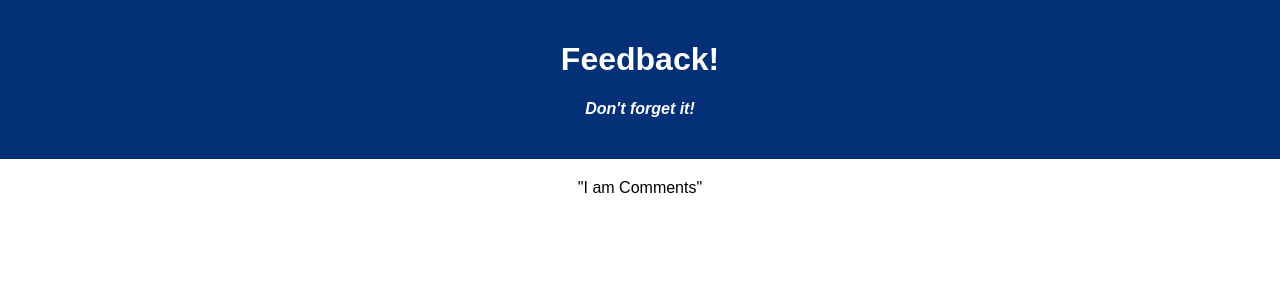
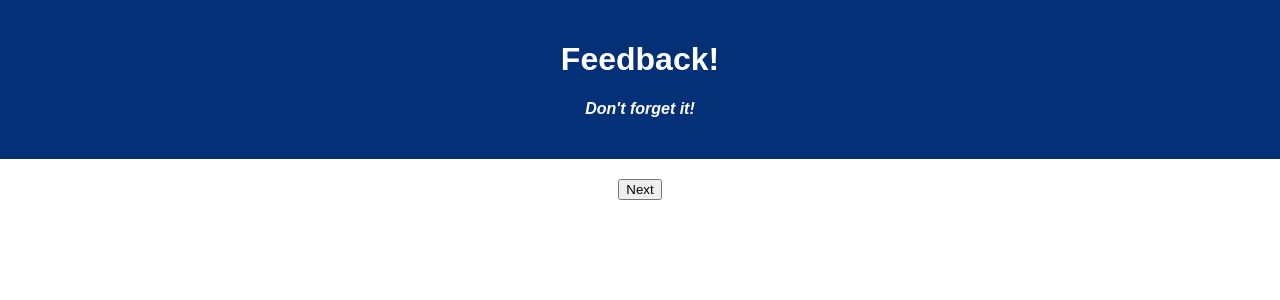
Before and after one commit to frankielo/weekend-redux-feedback, a React (Create React App) app: page /comments in a window 1280 px wide. Shown: the top 300 px of the page. Built offline with nearby package versions, Linux system fonts and the light colour scheme.

Commit message:
added buttons for each of the webpages and each webpage will now navigate to destination

```diff
--- a/src/components/Comments/Comments.jsx
+++ b/src/components/Comments/Comments.jsx
@@ -1,9 +1,17 @@
 import React from 'react'
+import {useNavigate} from 'react-router-dom'
 
 const Comments = () => {
+    // ready to use useNavigate, useNavigate setup
+    const navigate = useNavigate()
+     // click handler button function will navigate to its destination
+    const onClickHandler = () => {
+        navigate("/review")
+    }
+
     return (
         <div>
-            "I am Comments"
+            <button onClick={onClickHandler}>Next</button>
         </div>
     )
 }
--- a/src/components/Feeling/Feeling.jsx
+++ b/src/components/Feeling/Feeling.jsx
@@ -1,9 +1,17 @@
 import React from 'react'
+import {useNavigate} from 'react-router-dom'
 
 const Feeling = () => {
+    // ready to use useNavigate, useNavigate setup
+    const navigate = useNavigate()
+     // click handler button function will navigate to its destination
+    const onClickHandler = () => {
+        navigate("/understanding")
+    }
+
     return (
         <div>
-            "I am Feeling"
+            <button onClick={onClickHandler}>Next</button>
         </div>
     )
 }
--- a/src/components/Review/Review.jsx
+++ b/src/components/Review/Review.jsx
@@ -1,9 +1,17 @@
 import React from 'react'
+import {useNavigate} from 'react-router-dom'
 
 const Review = () => {
+    // ready to use useNavigate, useNavigate setup
+    const navigate = useNavigate()
+    // click handler button function will navigate to its destination
+    const onClickHandler = () => {
+        navigate("/")
+    }
+
     return (
         <div>
-            "I am Review"
+            <button onClick={onClickHandler}>Next</button>
         </div>
     )
 }
--- a/src/components/Support/Support.jsx
+++ b/src/components/Support/Support.jsx
@@ -1,9 +1,17 @@
 import React from 'react'
+import {useNavigate} from 'react-router-dom'
 
 const Support = () => {
+    // ready to use useNavigate, useNavigate setup
+    const navigate = useNavigate()
+     // click handler button function will navigate to its destination
+    const onClickHandler = () => {
+        navigate("/comments")
+    }
+
     return (
         <div>
-            "I am Support"
+            <button onClick={onClickHandler}>Next</button>
         </div>
     )
 }
--- a/src/components/Understanding/Understanding.jsx
+++ b/src/components/Understanding/Understanding.jsx
@@ -1,9 +1,17 @@
 import React from 'react'
+import {useNavigate} from 'react-router-dom'
 
 const Understanding = () => {
+    // ready to use useNavigate, useNavigate setup
+    const navigate = useNavigate()
+     // click handler button function will navigate to its destination
+    const onClickHandler = () => {
+        navigate("/support")
+    }
+
     return (
         <div>
-            "I am Understanding"
+            <button onClick={onClickHandler}>Next</button>
         </div>
     )
 }
```
